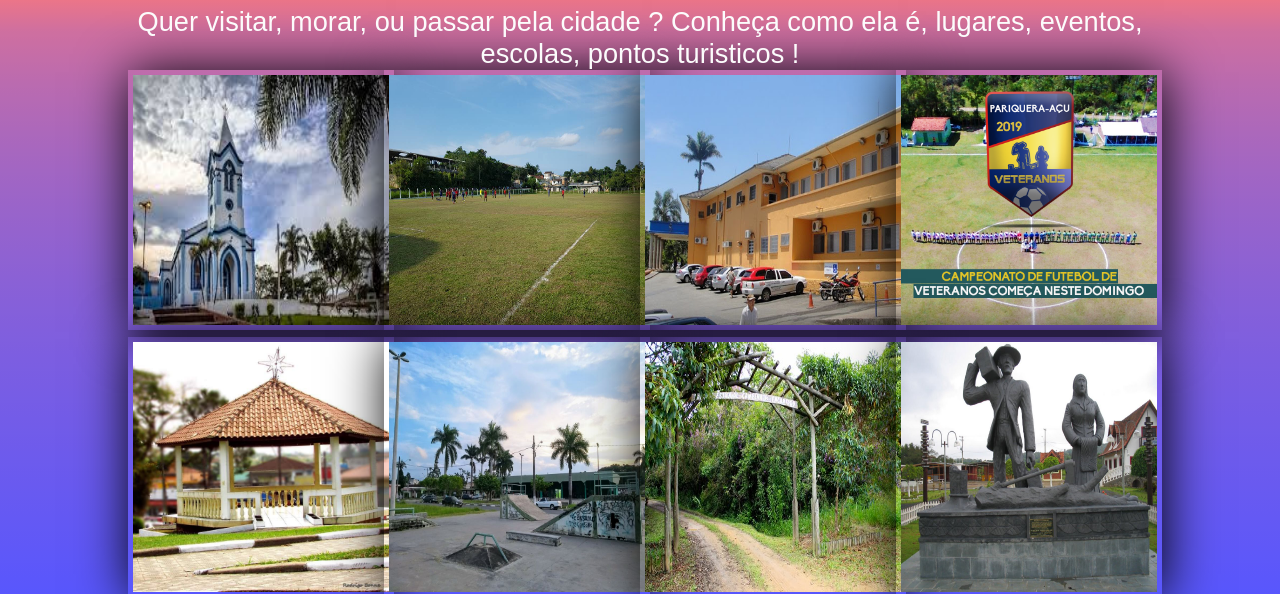
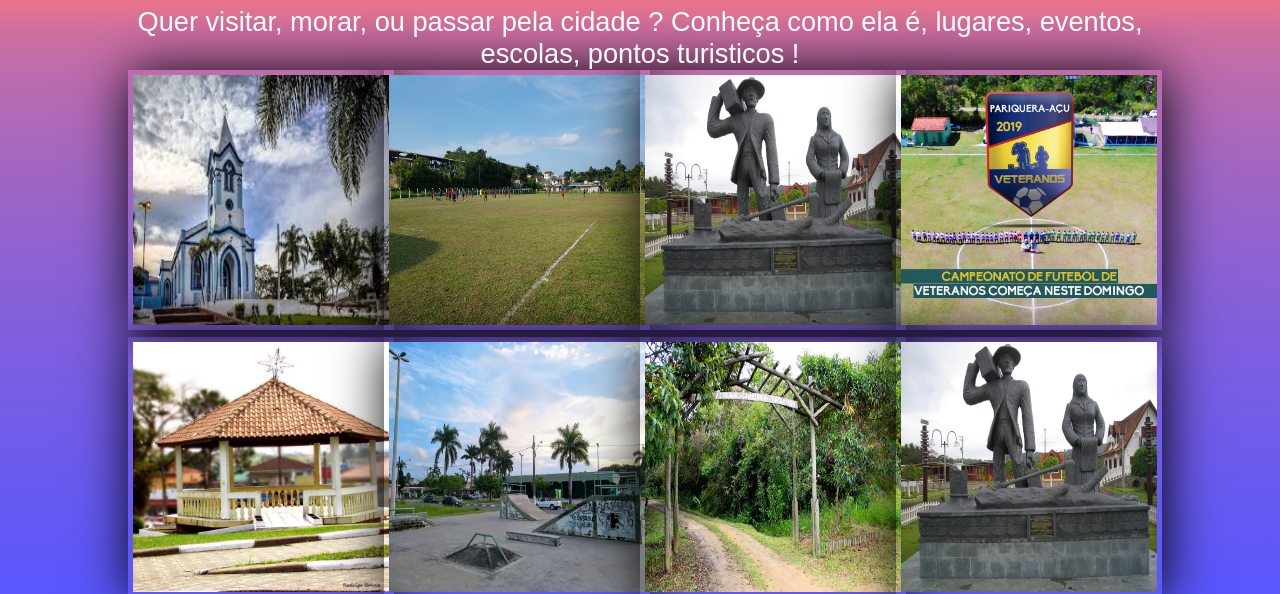
Before and after one commit to GilmarAlves99/Pariquera, a plain HTML site: page index.html in a window 1280 px wide. Shown: the part 176-770 px from the top of the page. Drawn offline with Linux system fonts and the light colour scheme.

Commit message:
Update index.html

```diff
--- a/index.html
+++ b/index.html
@@ -63,7 +63,7 @@
                 <img src="CampoClementina.jpg" alt="Galeria 2" title="Galeria 2">
             </div>
             <div class="caixa-g-3 caixa-m-6 ">
-                <img src="hospital2.jpg" alt="Galeria 3" title="Galeria 3">
+                <img src="centro.jpg" alt="Galeria 3" title="Galeria 3">
             </div>
             <div class="caixa-g-3 caixa-m-6 ">
                 <img src="campoLauroLobo.png" alt="Galeria 4" title="Galeria 4">
```
